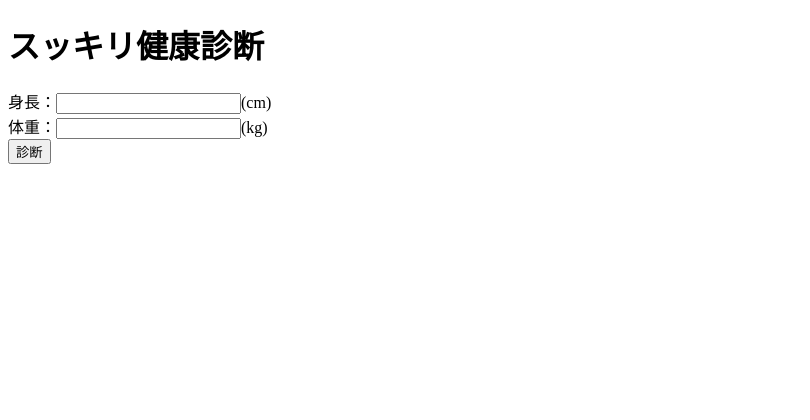
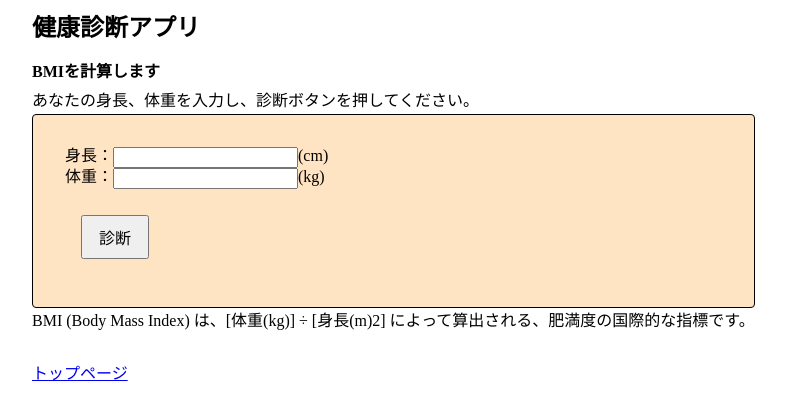
Before and after one commit to kd19910418-source/HealthCheck, a Java web app: page /HealthCheck in a window 1280 px wide. Shown: the top 420 px of the page, without its empty margins (0-810 px from the left). Run offline with Spring Boot 4, a stand-in JSP engine, Linux system fonts and the light colour scheme; data that the repository does not hold is empty.

Commit message:
BMI健康診断アプリの画面と入力処理を改善

```diff
--- a/src/main/java/com/example/demo/controller/HealthCheckController.java
+++ b/src/main/java/com/example/demo/controller/HealthCheckController.java
@@ -25,21 +25,63 @@ public class HealthCheckController {
 
 	@PostMapping("/HealthCheck")
 	public String executeHealthCheck(
-			@RequestParam double weight,
-			@RequestParam double height,
+			@RequestParam(required = false) String weight,
+			@RequestParam(required = false) String height,
 			HttpServletRequest request) {
+
+		// 入力値を画面に保持する
+		request.setAttribute("weight", weight);
+		request.setAttribute("height", height);
+
+		// 入力チェック
+		if (weight == null || weight.isBlank()) {
+			request.setAttribute("weightError", "体重を入力してください");
+		}
+
+		if (height == null || height.isBlank()) {
+			request.setAttribute("heightError", "身長を入力してください");
+		}
+
+		// 空欄があれば入力画面に戻る
+		if (weight == null || weight.isBlank()
+				|| height == null || height.isBlank()) {
+			return "healthCheck";
+		}
+
+		double weightValue;
+		double heightValue;
+
+		// 数値に変換
+		try {
+			weightValue = Double.parseDouble(weight);
+			heightValue = Double.parseDouble(height);
+
+		} catch (NumberFormatException e) {
+			request.setAttribute("errorMessage", "数値を入力してください");
+			return "healthCheck";
+		}
+
+		// 異常値チェック
+		if (!Double.isFinite(weightValue) || !Double.isFinite(heightValue)
+				|| weightValue < 10 || weightValue > 300
+				|| heightValue < 50 || heightValue > 250) {
+
+			request.setAttribute("errorMessage",
+					"身長は50～250cm、体重は10～300kgで入力してください");
+
+			return "healthCheck";
+		}
+
 		// 入力値をプロパティに設定
 		Health health = new Health();
-		health.setHeight(height);
-		health.setWeight(weight);
+		health.setHeight(heightValue);
+		health.setWeight(weightValue);
 
-		// 健康診断を実行し結果を設定
+		// 健康診断を実行
 		this.healthCheckService.execute(health);
 
-		// リクエストスコープに保存
 		request.setAttribute("health", health);
 
-		// フォワード
 		return "healthCheckResult";
 	}
 }
--- a/src/main/java/com/example/demo/model/Health.java
+++ b/src/main/java/com/example/demo/model/Health.java
@@ -8,4 +8,5 @@ import lombok.Data;
 public class Health implements Serializable {
 	private double height, weight, bmi;
 	private String bodyType;
+
 }
--- a/src/main/java/com/example/demo/model/HealthCheckService.java
+++ b/src/main/java/com/example/demo/model/HealthCheckService.java
@@ -19,5 +19,6 @@ public class HealthCheckService {
 			bodyType = "肥満体型";
 		}
 		health.setBodyType(bodyType);
+
 	}
 }
--- a/src/main/webapp/WEB-INF/jsp/healthCheck.jsp
+++ b/src/main/webapp/WEB-INF/jsp/healthCheck.jsp
@@ -1,17 +1,43 @@
-<%@ page language="java" contentType="text/html; charset=UTF-8"
-    pageEncoding="UTF-8" %>
+<%@ page language="java" contentType="text/html; charset=UTF-8" pageEncoding="UTF-8" %>
 <!DOCTYPE html>
 <html>
-<head>
-<meta charset="UTF-8">
-<title>スッキリ健康診断</title>
-</head>
-<body>
-<h1>スッキリ健康診断</h1>
-<form action="HealthCheck" method="post">
-身長：<input type="text" name="height">(cm)<br>
-体重：<input type="text" name="weight">(kg)<br>
-<input type="submit" value="診断">
-</form>
-</body>
+  <head>
+    <meta charset="UTF-8" />
+    <meta name="viewport" content="width=device-width, initial-scale=1.0" />
+    <link
+      rel="stylesheet"
+      href="${pageContext.request.contextPath}/css/style.css"
+    />
+    <title>健康診断アプリ</title>
+  </head>
+  <body>
+    <header>
+      <h1>健康診断アプリ</h1>
+    </header>
+
+    <div id="main_container">
+      <main>
+        <h2>BMIを計算します</h2>
+        <p>あなたの身長、体重を入力し、診断ボタンを押してください。</p>
+        <form class="container" action="HealthCheck" method="post">
+          身長：<input type="text" name="height" value="${height}" />(cm)
+          <span style="color:red;">${heightError}</span>
+          <br />
+          体重：<input type="text" name="weight" value="${weight}" />(kg)
+          <span style="color:red;">${weightError}</span>
+          <br />
+          <p style="color:red;">${errorMessage}</p>
+          <div id="diagnosis_button"><input type="submit" value="診断" /></div>
+        </form>
+        <p>
+          BMI (Body Mass Index) は、[体重(kg)] ÷ [身長(m)2]
+          によって算出される、肥満度の国際的な指標です。
+        </p>
+      </main>
+    </div>
+
+    <footer>
+      <div><a href="HealthCheck">トップページ</a></div>
+    </footer>
+  </body>
 </html>
--- /dev/null
+++ b/src/main/webapp/css/style.css
@@ -0,0 +1,227 @@
+@charset "UTF-8";
+
+/*
+html5doctor.com Reset Stylesheet
+v1.6.1
+Last Updated: 2010-09-17
+Author: Richard Clark - http://richclarkdesign.com
+Twitter: @rich_clark
+*/
+
+html,
+body,
+div,
+span,
+object,
+iframe,
+h1,
+h2,
+h3,
+h4,
+h5,
+h6,
+p,
+blockquote,
+pre,
+abbr,
+address,
+cite,
+code,
+del,
+dfn,
+em,
+img,
+ins,
+kbd,
+q,
+samp,
+small,
+strong,
+sub,
+sup,
+var,
+b,
+i,
+dl,
+dt,
+dd,
+ol,
+ul,
+li,
+fieldset,
+form,
+label,
+legend,
+table,
+caption,
+tbody,
+tfoot,
+thead,
+tr,
+th,
+td,
+article,
+aside,
+canvas,
+details,
+figcaption,
+figure,
+footer,
+header,
+hgroup,
+menu,
+nav,
+section,
+summary,
+time,
+mark,
+audio,
+video {
+  margin: 0;
+  padding: 0;
+  border: 0;
+  outline: 0;
+  font-size: 100%;
+  vertical-align: baseline;
+  background: transparent;
+}
+
+body {
+  line-height: 1;
+}
+
+article,
+aside,
+details,
+figcaption,
+figure,
+footer,
+header,
+hgroup,
+menu,
+nav,
+section {
+  display: block;
+}
+
+nav ul {
+  list-style: none;
+}
+
+blockquote,
+q {
+  quotes: none;
+}
+
+blockquote:before,
+blockquote:after,
+q:before,
+q:after {
+  content: "";
+  content: none;
+}
+
+a {
+  margin: 0;
+  padding: 0;
+  font-size: 100%;
+  vertical-align: baseline;
+  background: transparent;
+}
+
+/* change colours to suit your needs */
+ins {
+  background-color: #ff9;
+  color: #000;
+  text-decoration: none;
+}
+
+/* change colours to suit your needs */
+mark {
+  background-color: #ff9;
+  color: #000;
+  font-style: italic;
+  font-weight: bold;
+}
+
+del {
+  text-decoration: line-through;
+}
+
+abbr[title],
+dfn[title] {
+  border-bottom: 1px dotted;
+  cursor: help;
+}
+
+table {
+  border-collapse: collapse;
+  border-spacing: 0;
+}
+
+/* change border colour to suit your needs */
+hr {
+  display: block;
+  height: 1px;
+  border: 0;
+  border-top: 1px solid #cccccc;
+  margin: 1em 0;
+  padding: 0;
+}
+
+input,
+select {
+  vertical-align: middle;
+}
+
+/* ------------------------------------------------------ */
+
+body {
+  max-width: 1200px;
+  padding: 0 auto;
+  margin: 0 2rem;
+}
+
+/* ------------------------------------------------------ */
+
+header h1 {
+  margin: 1rem 0;
+  font-size: 1.5rem;
+}
+
+/* ------------------------------------------------------ */
+
+h2 {
+  margin: 0.5rem 0;
+}
+p {
+  padding: 5px 0;
+}
+
+.container {
+  min-width: 400px;
+  padding: 2rem;
+  background-color: bisque;
+  border: 1px #000 solid;
+  border-radius: 4px;
+}
+
+#main_container {
+  display: flex;
+  flex-wrap: wrap;
+  width: 100%;
+}
+
+#diagnosis_button input {
+  padding: 0.5rem 1rem;
+  margin: 1rem;
+  font-size: 16px;
+  cursor: pointer;
+}
+
+/* ------------------------------------------------------ */
+
+footer {
+  margin: 2rem 0;
+}
+/* ------------------------------------------------------ */
```
Also changed, not shown: src/main/webapp/WEB-INF/jsp/healthCheckResult.jsp (+32 -16 lines), 1 other file.
